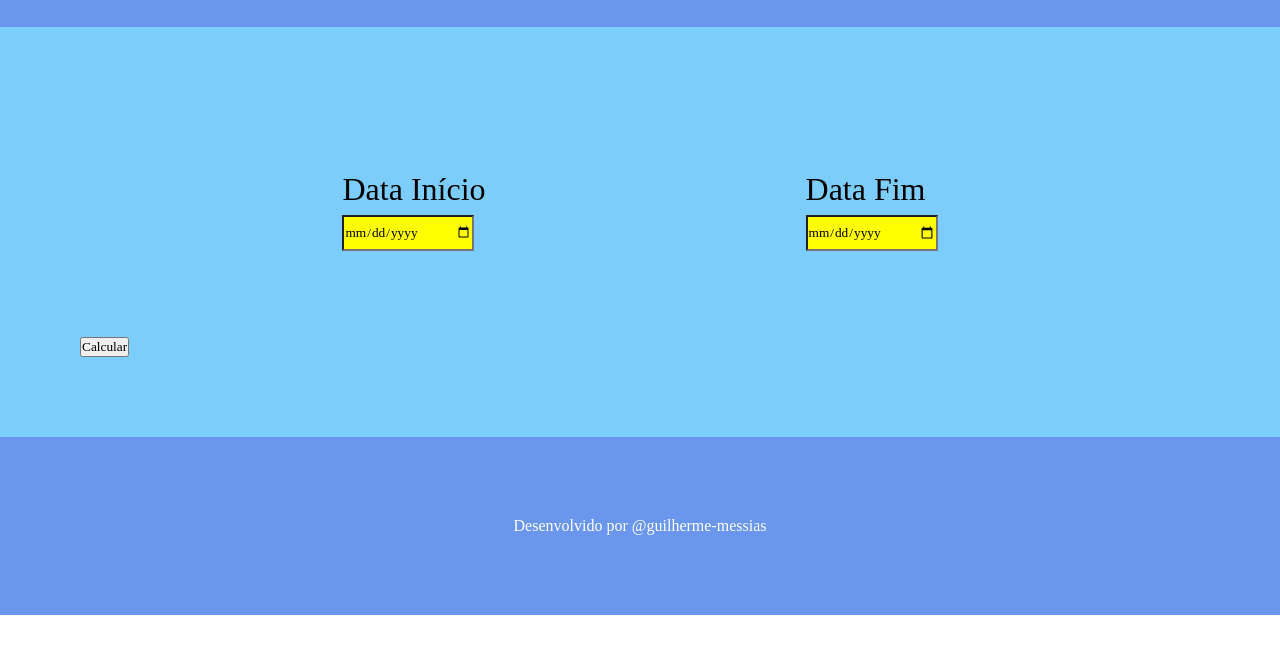
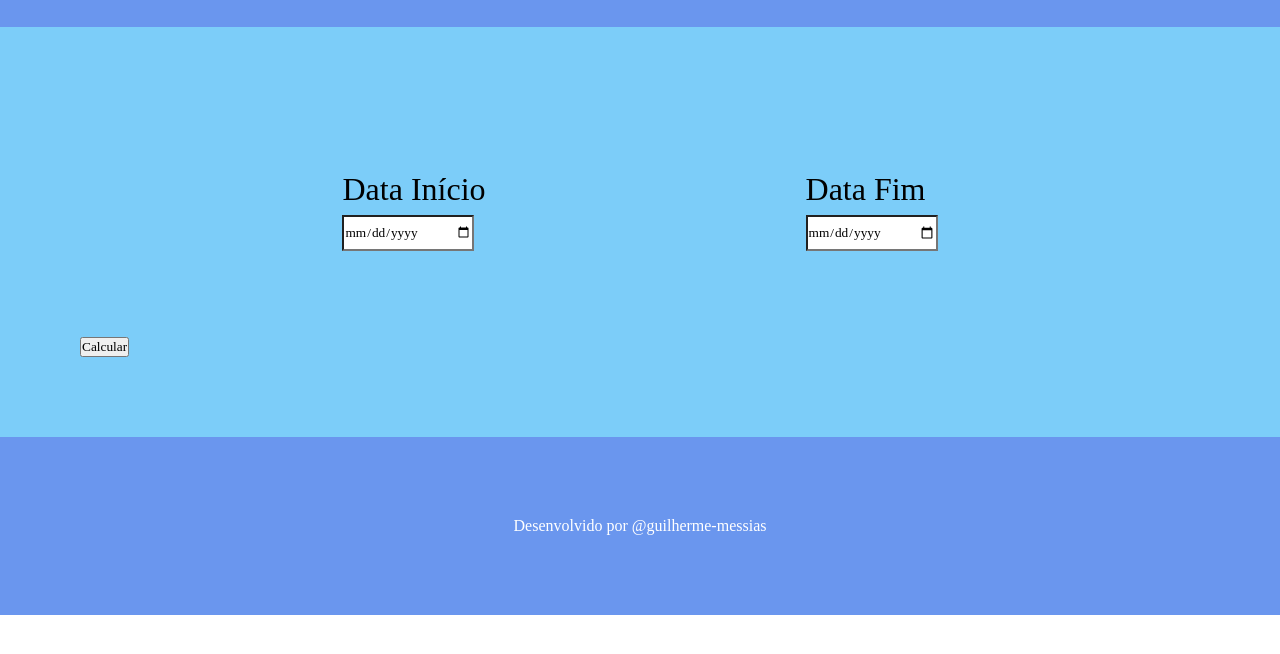
Before and after one commit to guilherme-messias/calculadora-de-datas, a website with bundled scripts: page public/index.html in a window 1280 px wide. Shown: the part 106-760 px from the top of the page. Built offline with nearby package versions, Linux system fonts and the light colour scheme; a web font is replaced by a local one.

Commit message:
Atualiza estilos de campos de data no CSS, alterando a cor de fundo para uma variável e removendo estilos desnecessários

```diff
--- a/public/styles/style.css
+++ b/public/styles/style.css
@@ -64,14 +64,8 @@ a:hover {
   color: var(--color-secondary);
 }
 
-#endDate {
-  background-color: yellow;
-  width: var(--size-large);
-  height: var(--size-small);
-}
-
 input[type="date"] {
-  background-color: yellow;
+  background-color: var(--color-tertiary);
   width: var(--size-large);
   height: var(--size-small);
 }
```
